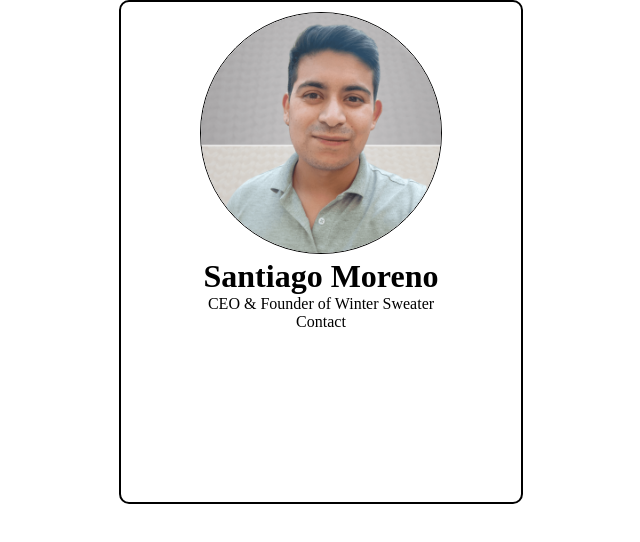
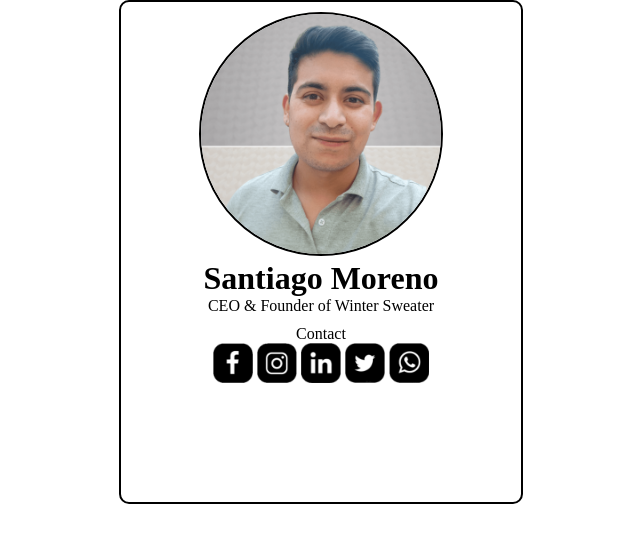
Before and after one commit to santtiagomc/card, a plain HTML site: page docs/index.html in a window 1280 px wide. Shown: the whole page, without its empty margins (319-959 px from the left). Drawn offline with Linux system fonts and the light colour scheme.

Commit message:
nuevos links

```diff
--- a/docs/index.html
+++ b/docs/index.html
@@ -19,9 +19,11 @@
         <footer>
             <p>Contact</p>
             <ul>
-                <li>
-
-                </li>
+                <li><a href=""><img src="./icons/face.png" alt="facebook"></a></li>
+                <li><a href=""><img src="./icons/insta-bw.png" alt="instagram"></a></li>
+                <li><a href=""><img src="./icons/linkdin-wb.png" alt="linkdin"></a></li>
+                <li><a href=""><img src="./icons/twitter-wb.png" alt="twitter"></a></li>
+                <li><a href=""><img src="./icons/wtsp-wb.png" alt="wathsapp"></a></li>
             </ul>
         </footer>
     </div>
--- a/docs/style.css
+++ b/docs/style.css
@@ -15,13 +15,21 @@ body {
 }
 li {
     list-style: none;
+    display: inline;
 }
 .img-perfil {
     width: 240px;
     height: 240px;
     border-radius: 100%;
-    border: 1px solid #000000;
+    border: 2px solid #000000;
 }
 header {
     margin-top: 10px;
 }
+ul img {
+    width: 40px;
+    height: 40px;
+}
+footer {
+    margin-top: 10px;
+}
```
